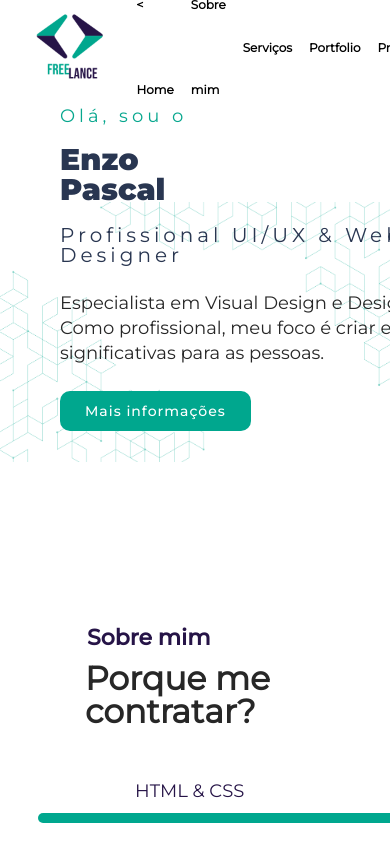
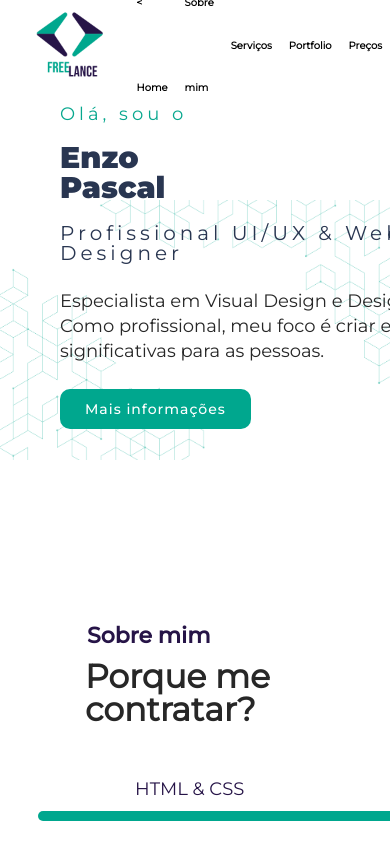
Before and after one commit to BielTsei/pagina_pessoal_enzo_pascal_responsivo, a plain HTML site: page index.html in a window 390 px wide. Shown: the top 844 px of the page. Drawn offline with Linux system fonts and the light colour scheme.

Commit message:
Continuação

```diff
--- a/style.css
+++ b/style.css
@@ -600,3 +600,18 @@ section:nth-child(4) {
         left: 25px;
     }
 }
+
+@media (max-width: 425px) {
+    header {
+        margin-top: 10px;
+    }
+
+    header h3 {
+        font-size: 10px;
+    }
+
+
+
+
+
+}
```
